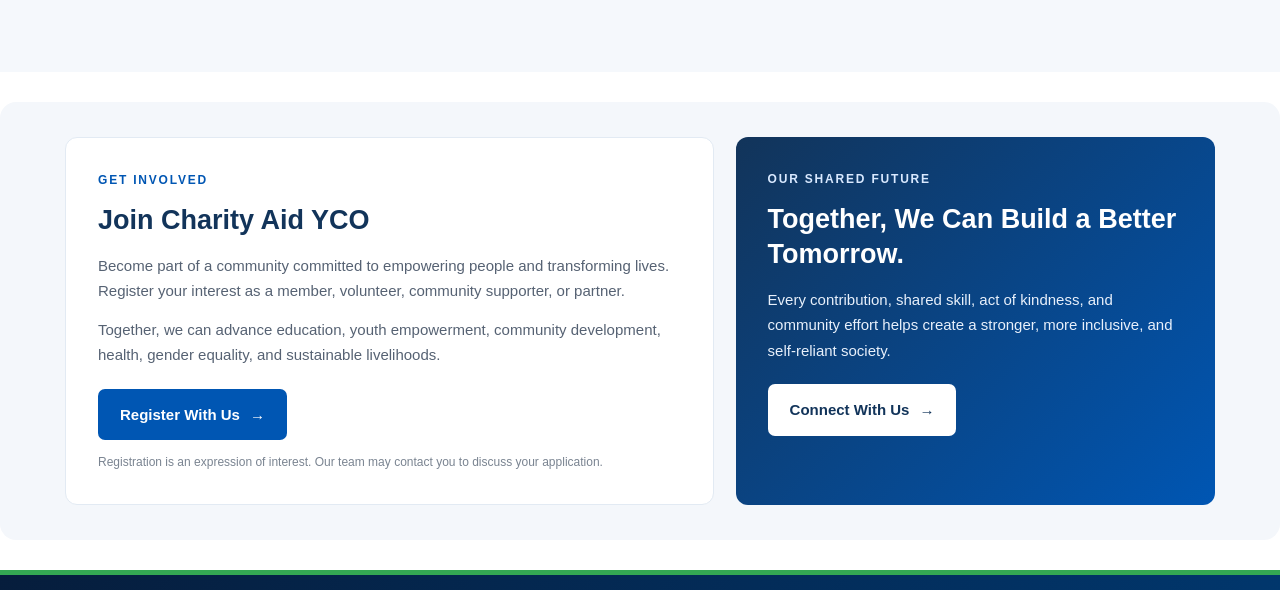
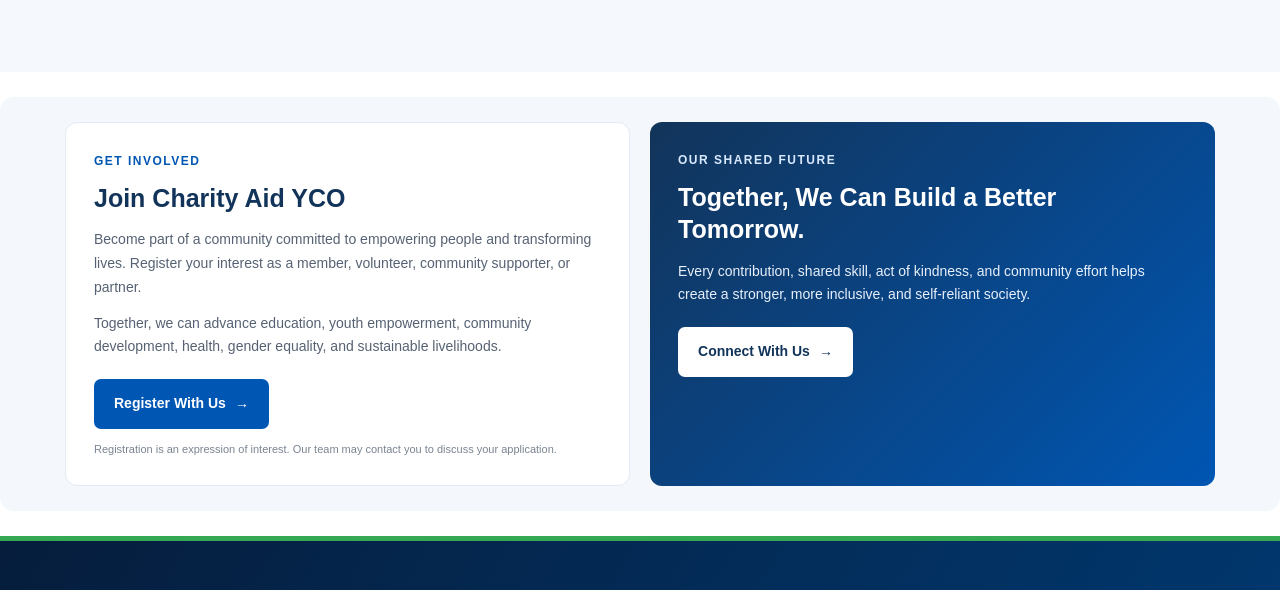
Before and after one commit to WesongaTimothy/charityaidyco.org, a plain HTML site: page community.html in a window 1280 px wide. Shown: the part 5823-6413 px from the top of the page. Drawn offline with Linux system fonts and the light colour scheme; a script that the page names is missing.

Commit message:
Update community.html

```diff
--- a/community.html
+++ b/community.html
@@ -1886,168 +1886,159 @@ a {
 </section>
 
 <style>
-/* MAIN SECTION */
+/* OUTER SECTION */
 .cayco-community-cta {
-  padding: 35px 20px;
-  margin: 30px 0;
-  background: #f4f7fb;
-  border-radius: 16px;
-}
-
-/* TWO-COLUMN LAYOUT */
-.cayco-cta-inner {
-  max-width: 1150px;
-  margin: 0 auto;
-  display: grid;
-  grid-template-columns: 1.15fr 0.85fr;
-  gap: 22px;
-  align-items: stretch;
-}
-
-/* BOTH PANELS */
-.cayco-cta-panel {
-  padding: 32px;
-  border-radius: 12px;
-  display: flex;
-  flex-direction: column;
-  align-items: flex-start;
-}
-
-/* REGISTRATION PANEL */
-.registration-panel {
-  background: #ffffff;
-  border: 1px solid #e2eaf3;
-}
-
-/* FINAL CTA PANEL */
-.action-panel {
-  background: linear-gradient(135deg, #12345a, #0056b3);
-  color: #ffffff;
-}
-
-/* SMALL SECTION LABEL */
-.cayco-cta-label {
-  display: inline-block;
-  font-size: 12px;
-  font-weight: 700;
-  letter-spacing: 1.8px;
-  color: #0056b3;
-  margin-bottom: 12px;
-}
-
-.action-panel .cayco-cta-label {
-  color: #d9e9ff;
+  display: block !important;
+  width: 100% !important;
+  box-sizing: border-box !important;
+  padding: 25px 15px !important;
+  margin: 25px 0 !important;
+  background: #f4f7fb !important;
+  border-radius: 14px !important;
+}
+
+/* FORCE TWO COLUMNS */
+.cayco-community-cta .cayco-cta-inner {
+  display: flex !important;
+  flex-direction: row !important;
+  flex-wrap: nowrap !important;
+  align-items: stretch !important;
+  justify-content: space-between !important;
+  gap: 20px !important;
+  width: 100% !important;
+  max-width: 1150px !important;
+  margin: 0 auto !important;
+}
+
+/* LEFT AND RIGHT PANELS */
+.cayco-community-cta .cayco-cta-panel {
+  display: flex !important;
+  flex-direction: column !important;
+  align-items: flex-start !important;
+  justify-content: flex-start !important;
+  box-sizing: border-box !important;
+  min-width: 0 !important;
+  width: 50% !important;
+  flex: 1 1 50% !important;
+  padding: 28px !important;
+  border-radius: 12px !important;
+}
+
+/* LEFT PANEL */
+.cayco-community-cta .registration-panel {
+  background: #ffffff !important;
+  border: 1px solid #e2eaf3 !important;
+}
+
+/* RIGHT PANEL */
+.cayco-community-cta .action-panel {
+  background: linear-gradient(135deg, #12345a, #0056b3) !important;
+  color: #ffffff !important;
+}
+
+/* LABELS */
+.cayco-community-cta .cayco-cta-label {
+  display: block !important;
+  color: #0056b3 !important;
+  font-size: 12px !important;
+  font-weight: 700 !important;
+  letter-spacing: 1.5px !important;
+  margin-bottom: 10px !important;
+}
+
+.cayco-community-cta .action-panel .cayco-cta-label {
+  color: #d9e9ff !important;
 }
 
 /* HEADINGS */
-.cayco-cta-panel h2 {
-  font-size: 27px;
-  line-height: 1.3;
-  margin: 0 0 15px;
-  color: #12345a;
-}
-
-.action-panel h2 {
-  color: #ffffff;
-}
-
-/* PARAGRAPHS */
-.cayco-cta-panel p {
-  font-size: 15px;
-  line-height: 1.7;
-  margin: 0 0 13px;
-  color: #566273;
-}
-
-.action-panel p {
-  color: #e8f0fb;
+.cayco-community-cta .cayco-cta-panel h2 {
+  color: #12345a !important;
+  font-size: 25px !important;
+  line-height: 1.3 !important;
+  margin: 0 0 14px !important;
+}
+
+.cayco-community-cta .action-panel h2 {
+  color: #ffffff !important;
+}
+
+/* TEXT */
+.cayco-community-cta .cayco-cta-panel p {
+  color: #566273 !important;
+  font-size: 14px !important;
+  line-height: 1.7 !important;
+  margin: 0 0 12px !important;
+}
+
+.cayco-community-cta .action-panel p {
+  color: #e8f0fb !important;
 }
 
 /* BUTTONS */
-.cayco-cta-button {
-  display: inline-flex;
-  align-items: center;
-  justify-content: center;
-  gap: 10px;
-  background: #0056b3;
+.cayco-community-cta .cayco-cta-button {
+  display: inline-flex !important;
+  align-items: center !important;
+  justify-content: center !important;
+  gap: 9px !important;
+  background: #0056b3 !important;
   color: #ffffff !important;
   text-decoration: none !important;
-  font-size: 15px;
-  font-weight: 700;
-  padding: 13px 22px;
-  border-radius: 7px;
-  margin-top: 8px;
-  transition: background 0.25s ease,
-              transform 0.25s ease;
-}
-
-.cayco-cta-button:hover {
-  background: #003f86;
-  transform: translateY(-2px);
-}
-
-/* LIGHT BUTTON FOR BLUE PANEL */
-.cta-button-light {
-  background: #ffffff;
+  font-size: 14px !important;
+  font-weight: 700 !important;
+  padding: 13px 20px !important;
+  margin-top: 8px !important;
+  border-radius: 7px !important;
+  transition: background 0.2s ease !important;
+}
+
+.cayco-community-cta .cayco-cta-button:hover {
+  background: #003f86 !important;
+}
+
+/* WHITE BUTTON ON BLUE PANEL */
+.cayco-community-cta .cta-button-light {
+  background: #ffffff !important;
   color: #12345a !important;
 }
 
-.cta-button-light:hover {
-  background: #eaf2fc;
-}
-
-/* REGISTRATION DISCLAIMER */
-.cayco-cta-panel .cayco-cta-note {
-  font-size: 12px;
-  line-height: 1.6;
-  color: #7a8491;
-  margin-top: 13px;
-  margin-bottom: 0;
-}
-
-/* RESPONSIVE TABLET */
-@media (max-width: 850px) {
-  .cayco-cta-inner {
-    grid-template-columns: 1fr 1fr;
-    gap: 16px;
+.cayco-community-cta .cta-button-light:hover {
+  background: #eaf2fc !important;
+}
+
+/* DISCLAIMER */
+.cayco-community-cta .cayco-cta-panel .cayco-cta-note {
+  color: #7a8491 !important;
+  font-size: 11px !important;
+  line-height: 1.5 !important;
+  margin-top: 12px !important;
+  margin-bottom: 0 !important;
+}
+
+/* SMALL SCREEN: STILL SIDE BY SIDE */
+@media (max-width: 600px) {
+  .cayco-community-cta .cayco-cta-inner {
+    flex-direction: row !important;
+    gap: 10px !important;
   }
 
-  .cayco-cta-panel {
-    padding: 25px;
+  .cayco-community-cta .cayco-cta-panel {
+    padding: 16px 12px !important;
   }
 
-  .cayco-cta-panel h2 {
-    font-size: 23px;
+  .cayco-community-cta .cayco-cta-panel h2 {
+    font-size: 18px !important;
   }
-}
-
-/* RESPONSIVE MOBILE */
-@media (max-width: 600px) {
-  .cayco-community-cta {
-    padding: 22px 14px;
-    margin: 20px 0;
+
+  .cayco-community-cta .cayco-cta-panel p {
+    font-size: 12px !important;
   }
 
-  .cayco-cta-inner {
-    grid-template-columns: 1fr;
-    gap: 16px;
-  }
-
-  .cayco-cta-panel {
-    padding: 25px 22px;
-  }
-
-  .cayco-cta-panel h2 {
-    font-size: 24px;
-  }
-
-  .cayco-cta-panel p {
-    font-size: 14px;
-  }
-
-  .cayco-cta-button {
-    width: 100%;
-    box-sizing: border-box;
+  .cayco-community-cta .cayco-cta-button {
+    width: 100% !important;
+    box-sizing: border-box !important;
+    padding: 11px 8px !important;
+    font-size: 12px !important;
+    text-align: center !important;
   }
 }
 </style>
```
